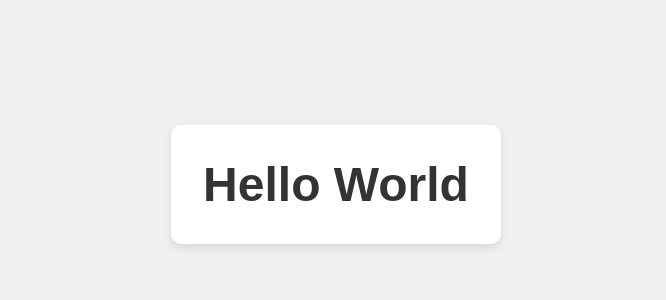
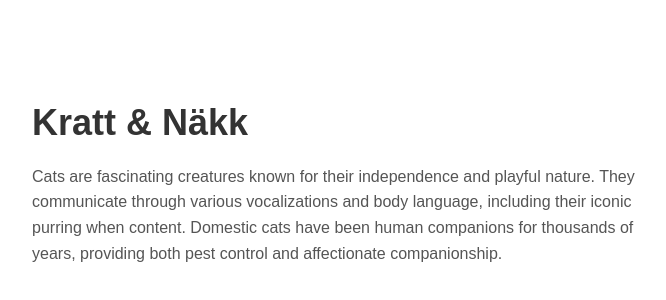
Before and after one commit to netsqq/kratt-v1, a plain HTML site: page index.html in a window 1280 px wide. Shown: the part 216-516 px from the top of the page, without its empty margins (304-970 px from the left). Drawn offline with Linux system fonts and the light colour scheme.

Commit message:
basic layout

```diff
--- a/index.html
+++ b/index.html
@@ -7,8 +7,11 @@
     <link rel="stylesheet" href="styles.css">
 </head>
 <body>
-    <div class="container">
-        <h1>Hello World</h1>
+    <div class="content">
+        <header>
+            <h1>Kratt & Näkk</h1>
+        </header>
+        <p>Cats are fascinating creatures known for their independence and playful nature. They communicate through various vocalizations and body language, including their iconic purring when content. Domestic cats have been human companions for thousands of years, providing both pest control and affectionate companionship.</p>
     </div>
 </body>
 </html>
--- a/styles.css
+++ b/styles.css
@@ -1,24 +1,46 @@
 body {
     font-family: Arial, sans-serif;
-    background-color: #f0f0f0;
+    background-color: white;
     margin: 0;
     padding: 0;
     display: flex;
     justify-content: center;
     align-items: center;
-    height: 100vh;
+    min-height: 100vh;
 }
 
-.container {
-    text-align: center;
-    background-color: white;
-    padding: 2rem;
-    border-radius: 10px;
-    box-shadow: 0 4px 8px rgba(0, 0, 0, 0.1);
+.content {
+    max-width: 640px;
+    width: 100%;
+    padding: 16px;
+    box-sizing: border-box;
+    text-align: left;
+}
+
+header {
+    margin-bottom: 20px;
+    text-align: left;
 }
 
 h1 {
     color: #333;
-    font-size: 3rem;
+    font-size: 36px;
+    margin: 0 0 10px 0;
+}
+
+p {
+    color: #555;
+    line-height: 1.6;
     margin: 0;
 }
+
+/* Responsive adjustments */
+@media (max-width: 640px) {
+    .content {
+        padding: 16px;
+    }
+
+    h1 {
+        font-size: 28px;
+    }
+}
```
